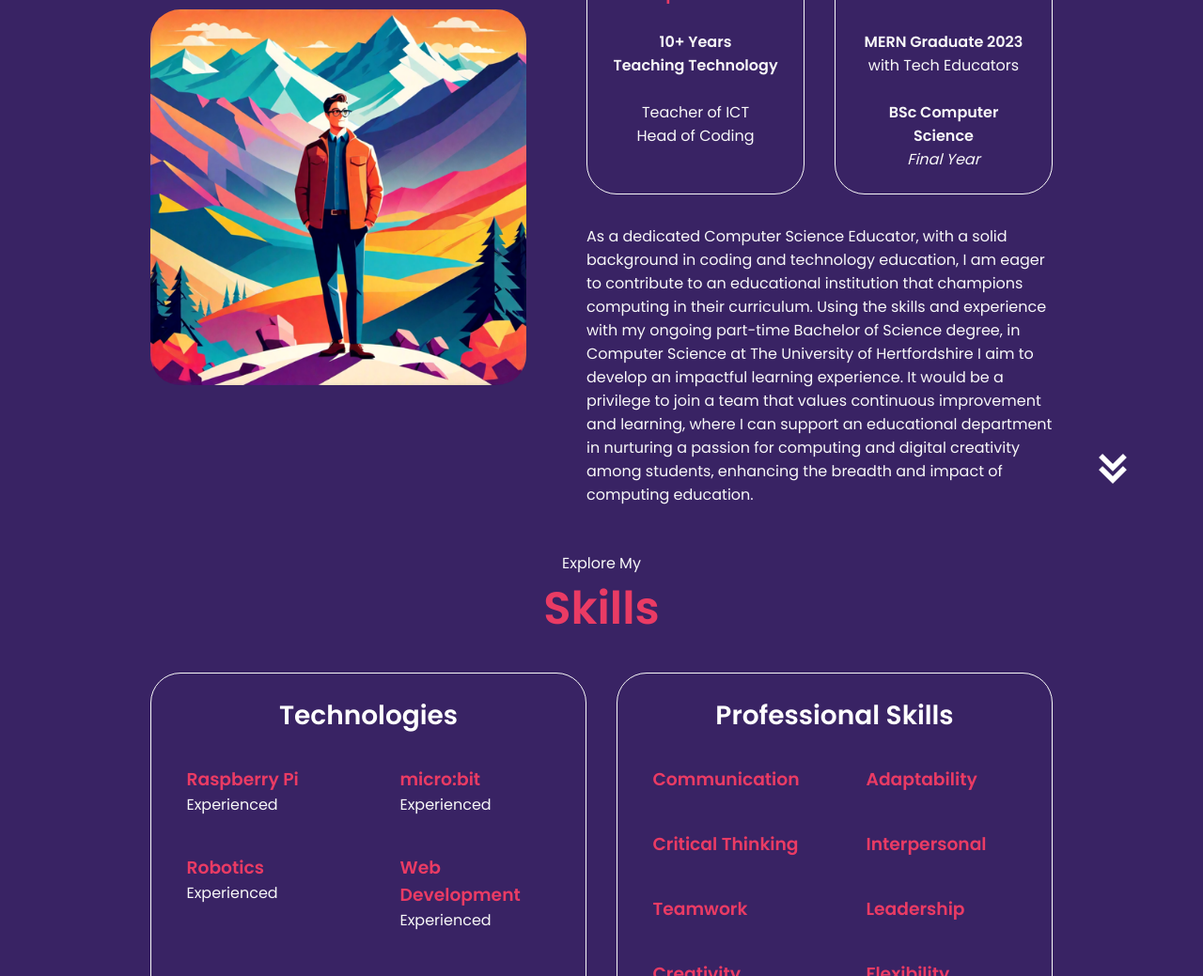
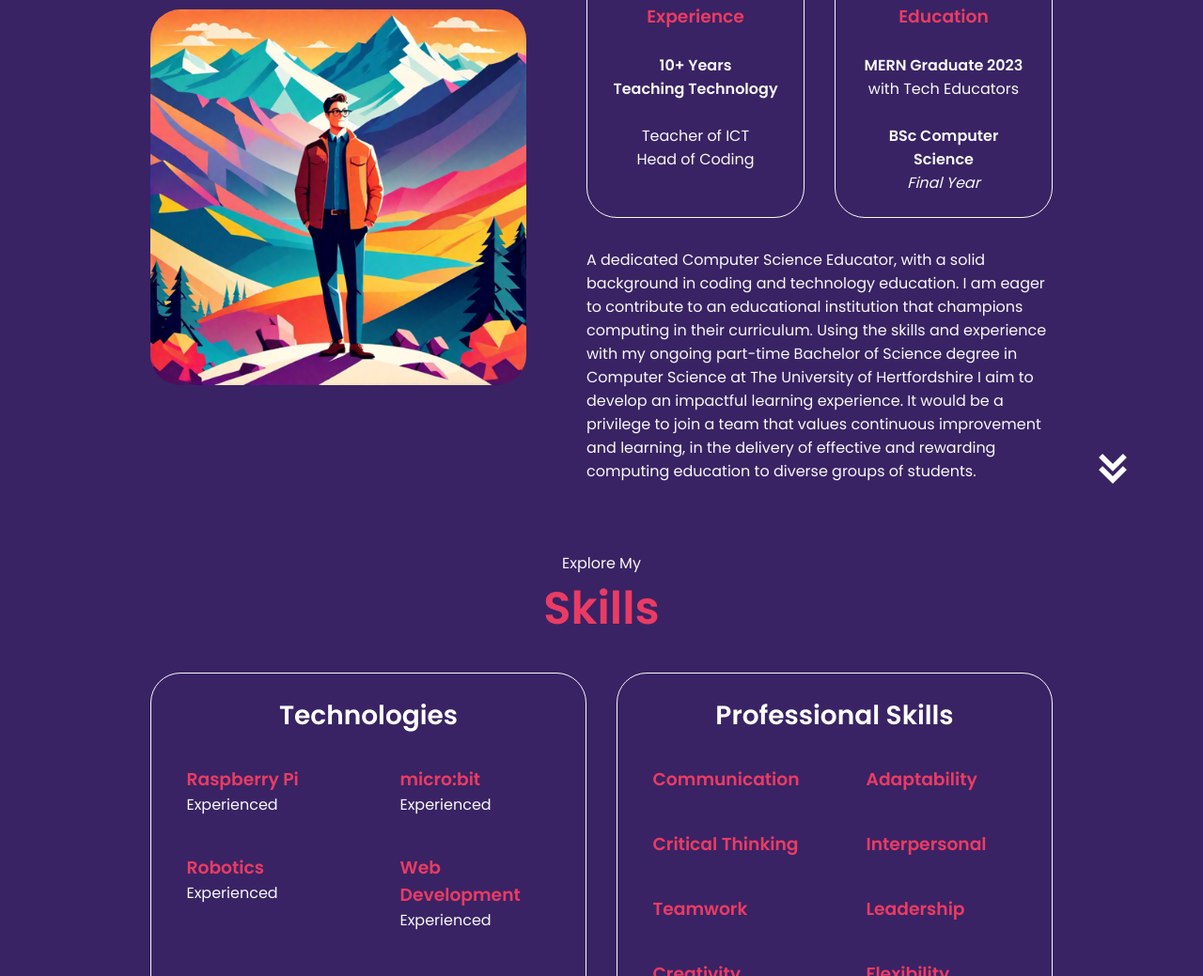
Before and after one commit to JonathanAlbertCross/cross.rocks, a website: page index.html in a window 1280 px wide. Shown: the part 1109-2148 px from the top of the page at 94% size. Drawn offline with Linux system fonts and the light colour scheme; files whose address does not match are found by name.

Commit message:
about me final edit

```diff
--- a/index.html
+++ b/index.html
@@ -138,7 +138,7 @@
             </div>
           </div>
           <div class="text-container">
-            <p>As a dedicated Computer Science Educator, with a solid background in coding and technology education, I am eager to contribute to an educational institution that champions computing in their curriculum. Using the skills and experience with my ongoing part-time Bachelor of Science degree, in Computer Science at The University of Hertfordshire I aim to develop an impactful learning experience. It would be a privilege to join a team that values continuous improvement and learning, where I can support an educational department in nurturing a passion for computing and digital creativity among students, enhancing the breadth and impact of computing education.
+            <p>A dedicated Computer Science Educator, with a solid background in coding and technology education. I am eager to contribute to an educational institution that champions computing in their curriculum. Using the skills and experience with my ongoing part-time Bachelor of Science degree in Computer Science at The University of Hertfordshire I aim to develop an impactful learning experience. It would be a privilege to join a team that values continuous improvement and learning, in the delivery of effective and rewarding computing education to diverse groups of students.
             </p>
           </div>
         </div>
```
